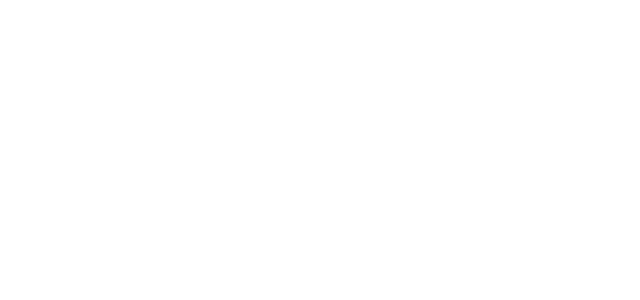
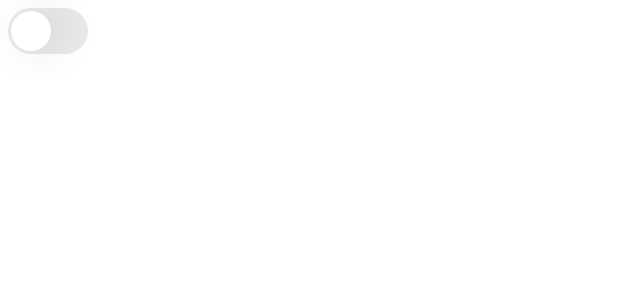
Before and after one commit to Bernankez/VueDemo, a Vue app: page /demo-switcher in a window 1280 px wide. Before the commit this address had no page. Shown: the top 300 px of the page, without its empty margins (0-640 px from the left). Built offline with nearby package versions, Linux system fonts and the light colour scheme.

Commit message:
feat: 迁移switcher

```diff
--- a/src/router/index.ts
+++ b/src/router/index.ts
@@ -4,6 +4,10 @@
   {
     path: "/",
     component: () => import("@/views/Home.vue"),
+  },
+  {
+    path: "/demo-switcher",
+    component: () => import("@/views/demo-switcher/index.vue"),
   },
 ];
 
--- /dev/null
+++ b/src/utils/create.ts
@@ -0,0 +1,17 @@
+export function createBEM(name: string) {
+  return (element?: string, modifier?: string) => {
+    let className = name;
+    if (element) {
+      className = `${className}__${element}`;
+    }
+    if (modifier) {
+      className = `${className}--${modifier}`;
+    }
+    return className;
+  };
+}
+
+export function createNamespace(name: string) {
+  const prefixedName = `demo-${name}`;
+  return [prefixedName, createBEM(prefixedName)] as const;
+}
--- /dev/null
+++ b/src/utils/index.ts
@@ -0,0 +1 @@
+export * from "./create";
--- a/src/views/Home.vue
+++ b/src/views/Home.vue
@@ -1,4 +1,4 @@
-<template>Welcome</template>
+<template></template>
 
 <script setup lang="ts"></script>
 
--- /dev/null
+++ b/src/views/demo-switcher/DemoSwitcher.vue
@@ -0,0 +1,120 @@
+<template>
+  <div :class="name">
+    <label>
+      <input
+        :class="{ [bem('checkbox')]: true, [bem('checkbox', 'enabled')]: !props.disabled }"
+        type="checkbox"
+        v-model="value"
+        :disabled="props.disabled"
+        :true-value="props.trueValue"
+        :false-value="props.falseValue" />
+      <span :class="bem('', 'background')"></span>
+    </label>
+  </div>
+</template>
+
+<script setup lang="ts">
+import { computed } from "vue";
+import { createNamespace } from "@/utils";
+
+const [name, bem] = createNamespace("switcher");
+
+interface Props {
+  modelValue: boolean | string | number;
+  width?: string;
+  height?: string;
+  toggleDiameter?: string;
+  toggleWider?: string;
+  switchColorOff?: string;
+  switchColorOn?: string;
+  switchColorOffDark?: string;
+  trueValue?: boolean | string | number;
+  falseValue?: boolean | string | number;
+  disabled?: boolean;
+}
+
+const props = withDefaults(defineProps<Props>(), {
+  modelValue: false,
+  width: "80px",
+  height: "46px",
+  toggleDiameter: "40px",
+  toggleWider: "52px",
+  switchColorOff: "#e9e9e9",
+  switchColorOn: "#30d158",
+  switchColorOffDark: "#39393d",
+  trueValue: true,
+  falseValue: false,
+  disabled: false,
+});
+
+const emit = defineEmits<{
+  (event: "update:modelValue", value): void;
+}>();
+
+const value = computed({
+  get() {
+    return props.modelValue;
+  },
+  set(val) {
+    emit("update:modelValue", val);
+  },
+});
+</script>
+
+<style lang="scss" scoped>
+.demo-switcher {
+  --button-toggle-offset: calc((v-bind("props.height") - v-bind("props.toggleDiameter")) / 2);
+  --toggle-shadow-offset: 10px;
+}
+
+.demo-switcher--background {
+  position: relative;
+  display: inline-block;
+  width: v-bind("props.width");
+  height: v-bind("props.height");
+  background-color: v-bind("props.switchColorOff");
+  border-radius: calc(v-bind("props.height") / 2);
+  transition: 0.3s all ease-in-out;
+
+  &::after {
+    content: "";
+    position: absolute;
+    top: var(--button-toggle-offset);
+    display: inline-block;
+    width: v-bind("props.toggleDiameter");
+    height: v-bind("props.toggleDiameter");
+    background-color: #fff;
+    border-radius: calc(v-bind("props.toggleDiameter") / 2);
+    transform: translateX(var(--button-toggle-offset));
+    box-shadow: var(--toggle-shadow-offset) 0 calc(var(--toggle-shadow-offset) * 4) rgba(0, 0, 0, 0.1);
+    transition: 0.3s all ease-in-out;
+  }
+}
+
+.demo-switcher__checkbox {
+  display: none;
+
+  &:checked + span {
+    background-color: v-bind("props.switchColorOn");
+  }
+
+  &:checked + span::after {
+    transform: translateX(calc(v-bind("props.width") - v-bind("props.toggleDiameter") - var(--button-toggle-offset)));
+    box-shadow: calc(var(--toggle-shadow-offset) * -1) 0 calc(var(--toggle-shadow-offset) * 4) rgba(0, 0, 0, 0.1);
+  }
+
+  &--enabled:active + span::after {
+    width: v-bind("props.toggleWider");
+  }
+
+  &--enabled:checked:active + span::after {
+    transform: translateX(calc(v-bind("props.width") - v-bind("props.toggleWider") - var(--button-toggle-offset)));
+  }
+}
+
+@media (prefers-color-scheme: dark) {
+  .demo-switcher .demo-switcher--background {
+    background-color: v-bind("props.switchColorOffDark");
+  }
+}
+</style>
--- /dev/null
+++ b/src/views/demo-switcher/index.vue
@@ -0,0 +1,10 @@
+<template>
+  <DemoSwitcher v-model="value" />
+</template>
+
+<script setup lang="ts">
+import DemoSwitcher from "./DemoSwitcher.vue";
+import { ref } from "vue";
+
+const value = ref(false);
+</script>
```
Also changed, not shown: 1 other file (tests, documents, lock files or other folders).
